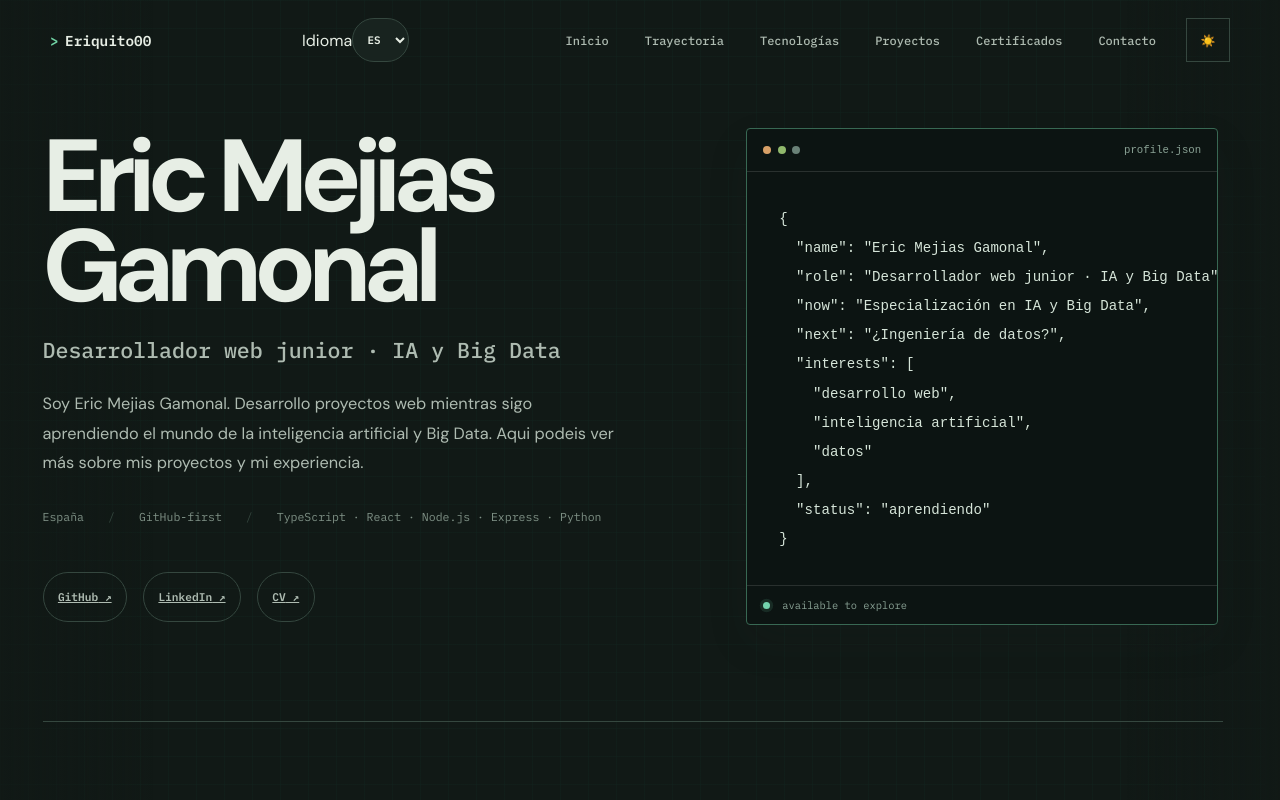
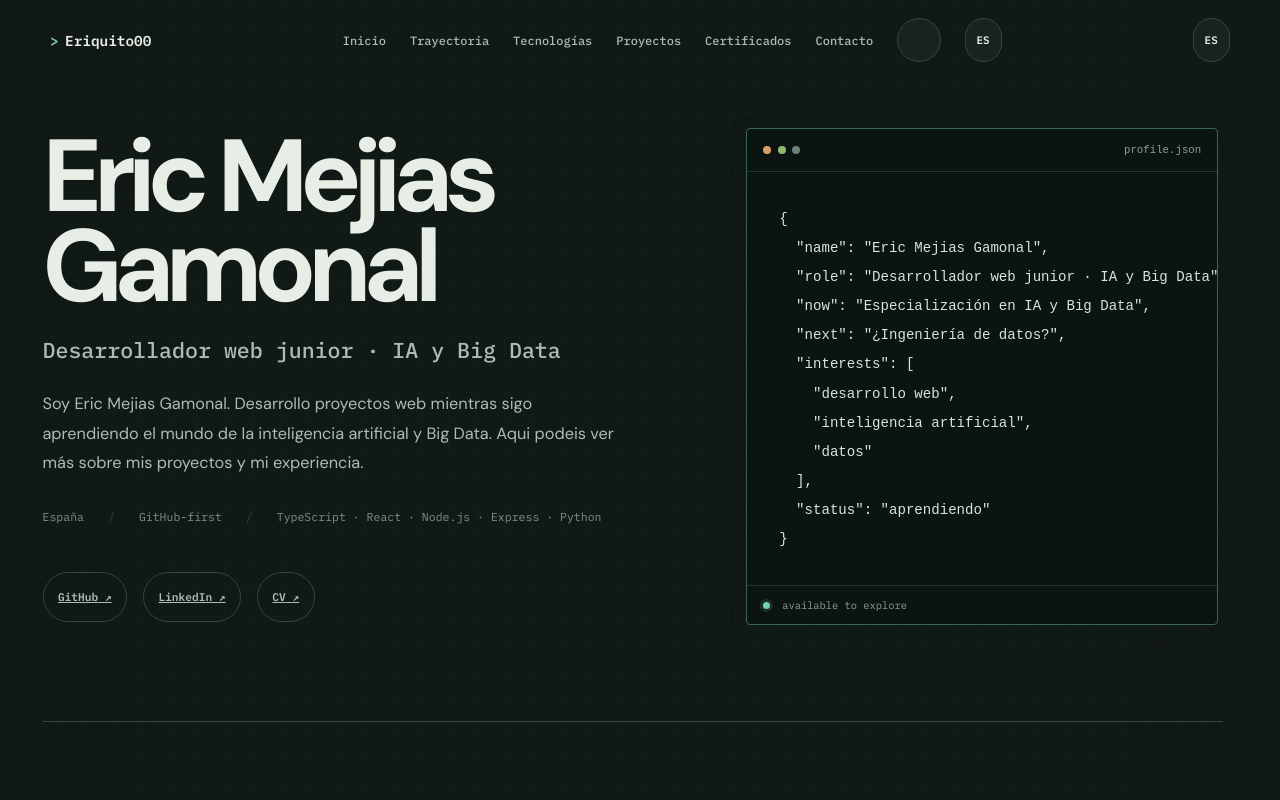
Before and after one commit to Eriquito00/eriquito00.github.io, a React (Vite) app: page / in a window 1280 px wide. Shown: the top 800 px of the page. Built offline with nearby package versions, Linux system fonts and the light colour scheme.

Commit message:
feat: navigation redesign - language dropdown at far right, SVG theme icons with rotation animation

```diff
--- a/src/components/Navigation/LanguageSelect.tsx
+++ b/src/components/Navigation/LanguageSelect.tsx
@@ -6,16 +6,15 @@ interface LanguageSelectProps {
 }
 
 export const LanguageSelect = ({ className = '' }: LanguageSelectProps) => {
-  const { language, setLanguage, t } = useLanguage();
+  const { language, setLanguage } = useLanguage();
 
   return (
     <label className={`language-select-wrapper ${className}`}>
-      <span className="visually-hidden">{t.navigation.languageLabel}</span>
       <select
         className="language-select"
         value={language}
         onChange={(event) => setLanguage(event.target.value as Language)}
-        aria-label={t.navigation.languageLabel}
+        aria-label="Idioma"
       >
         <option value="es">ES</option>
         <option value="ca">CA</option>
--- a/src/components/Navigation/MobileMenu.tsx
+++ /dev/null
@@ -1,59 +0,0 @@
-import { useLanguage } from '../../i18n/useLanguage';
-import type { Theme } from '../../types/portfolio';
-
-interface MobileMenuProps {
-  isOpen: boolean;
-  onClose: () => void;
-  theme: Theme;
-  toggleTheme: () => void;
-}
-
-export const MobileMenu = ({ isOpen, onClose, theme, toggleTheme }: MobileMenuProps) => {
-  const { language, setLanguage, t } = useLanguage();
-
-  const sections = [
-    { id: 'hero', label: t.navigation.home },
-    { id: 'experience', label: t.navigation.experience },
-    { id: 'skills', label: t.navigation.skills },
-    { id: 'projects', label: t.navigation.projects },
-    { id: 'certificates', label: t.navigation.certificates },
-    { id: 'contact', label: t.navigation.contact },
-  ];
-
-  const scrollToSection = (sectionId: string) => {
-    const element = document.getElementById(sectionId);
-    if (element) {
-      element.scrollIntoView({ behavior: 'smooth', block: 'start' });
-      onClose();
-    }
-  };
-
-  if (!isOpen) return null;
-
-  return (
-    <ul className="navbar-links navbar-links-open" role="menubar">
-      {sections.map((section) => (
-        <li key={section.id} className="navbar-link" role="none">
-          <button
-            onClick={() => scrollToSection(section.id)}
-            className="nav-link-button"
-            role="menuitem"
-            aria-label={`Ir a ${section.label}`}
-          >
-            {section.label}
-          </button>
-        </li>
-      ))}
-      <li className="theme-toggle-wrapper" role="none">
-        <button
-          onClick={toggleTheme}
-          className="theme-toggle"
-          aria-label={`Cambiar a modo ${theme === 'light' ? 'oscuro' : 'claro'}`}
-          title={`Cambiar a modo ${theme === 'light' ? 'oscuro' : 'claro'}`}
-        >
-          {theme === 'light' ? '🌙' : '☀️'}
-        </button>
-      </li>
-    </ul>
-  );
-};
--- a/src/components/Navigation/Navigation.css
+++ b/src/components/Navigation/Navigation.css
@@ -24,6 +24,7 @@
   display: flex;
   align-items: center;
   justify-content: space-between;
+  gap: var(--s-4);
 }
 .brand-button {
   padding: 0;
@@ -37,6 +38,20 @@
   margin-right: 0.4rem;
   color: var(--accent);
 }
+
+/* Desktop: nav links centered, actions on right */
+.navbar-center {
+  display: flex;
+  align-items: center;
+  gap: var(--s-4);
+  flex: 1;
+  justify-content: center;
+}
+.navbar-actions {
+  display: flex;
+  align-items: center;
+  gap: var(--s-3);
+}
 .navbar-links {
   display: flex;
   align-items: center;
@@ -45,27 +60,77 @@
   padding: 0;
   list-style: none;
 }
-.nav-link-button,
-.theme-toggle,
-.mobile-menu-toggle {
+.nav-link-button {
   min-height: 2.75rem;
   border: 0;
   background: none;
   color: var(--muted);
   font: 500 0.75rem var(--mono);
+  padding: 0;
 }
 .nav-link-button:hover {
   color: var(--ink);
 }
+
+/* Theme Toggle */
 .theme-toggle {
+  display: flex;
+  align-items: center;
+  justify-content: center;
   width: 2.75rem;
+  height: 2.75rem;
   border: 1px solid var(--line);
+  border-radius: 999px;
+  background: var(--surface);
   color: var(--ink);
+  cursor: pointer;
+  transition:
+    background-color var(--fast),
+    border-color var(--fast),
+    transform var(--fast);
 }
 .theme-toggle:hover {
   background: var(--accent-soft);
   border-color: var(--accent);
 }
+.theme-toggle:focus-visible {
+  outline: 2px solid var(--accent);
+  outline-offset: 2px;
+}
+
+/* Theme Icon Animation */
+.theme-icon {
+  display: flex;
+  align-items: center;
+  justify-content: center;
+  width: 1.25rem;
+  height: 1.25rem;
+  transition: transform var(--normal) cubic-bezier(0.34, 1.56, 0.64, 1);
+}
+.theme-icon svg {
+  width: 100%;
+  height: 100%;
+}
+.theme-icon.sun {
+  transform: rotate(0deg) scale(1);
+  opacity: 1;
+}
+.theme-icon.moon {
+  transform: rotate(-90deg) scale(0.8);
+  opacity: 0;
+  position: absolute;
+  pointer-events: none;
+}
+.theme-toggle[data-theme="light"] .theme-icon.sun {
+  transform: rotate(90deg) scale(0.8);
+  opacity: 0;
+}
+.theme-toggle[data-theme="light"] .theme-icon.moon {
+  transform: rotate(0deg) scale(1);
+  opacity: 1;
+}
+
+/* Language Select */
 .language-select-wrapper {
   display: flex;
   align-items: center;
@@ -79,12 +144,19 @@
   color: var(--ink);
   font: 600 0.68rem var(--mono);
   cursor: pointer;
+  appearance: none;
 }
 .language-select:hover,
 .language-select:focus-visible {
   border-color: var(--accent);
   color: var(--accent);
 }
+.language-select option {
+  background: var(--surface);
+  color: var(--ink);
+}
+
+/* Standalone theme toggle (mobile) */
 .standalone-theme-toggle {
   display: none;
 }
@@ -115,23 +187,37 @@
   .footer-container {
     width: min(100% - 2rem, 680px);
   }
+  .navbar-center {
+    position: absolute;
+    top: 4.7rem;
+    left: 1rem;
+    right: 1rem;
+    display: none;
+    flex-direction: column;
+    padding: var(--s-2);
+    border: 1px solid var(--line);
+    background: var(--surface);
+    box-shadow: var(--shadow);
+    gap: var(--s-2);
+  }
+  .navbar-center.open {
+    display: flex;
+  }
+  .navbar-links {
+    display: flex;
+    flex-direction: column;
+    width: 100%;
+    gap: 0;
+  }
+  .nav-link-button {
+    width: 100%;
+    padding: 0.7rem;
+    text-align: left;
+  }
   .mobile-menu-toggle {
     display: block;
     font-size: 1.2rem;
-  }
-  .standalone-theme-toggle {
-    position: absolute;
-    right: 3.8rem;
-    display: block;
-    width: 2.75rem;
-    height: 2.75rem;
-    border: 1px solid var(--line);
-    background: var(--surface);
-    color: var(--ink);
-  }
-  .language-select-wrapper {
-    position: absolute;
-    right: 7.1rem;
+    z-index: 20;
   }
   .mobile-menu-toggle::after {
     content: '≡';
@@ -139,27 +225,26 @@
   .mobile-menu-toggle > * {
     display: none;
   }
-  .navbar-links {
+  .standalone-theme-toggle {
+    display: flex;
+    align-items: center;
+    justify-content: center;
+    width: 2.75rem;
+    height: 2.75rem;
+    border: 1px solid var(--line);
+    border-radius: 999px;
+    background: var(--surface);
+    color: var(--ink);
+    z-index: 20;
+  }
+  .language-select-wrapper {
+    /* In mobile, language select goes inside the mobile menu */
+  }
+  .navbar-actions {
     position: absolute;
-    top: 4.7rem;
-    left: 1rem;
-    right: 1rem;
-    display: none;
-    padding: var(--s-2);
-    border: 1px solid var(--line);
-    background: var(--surface);
-    box-shadow: var(--shadow);
-  }
-  .navbar-links-open {
-    display: grid;
-    gap: 0;
-  }
-  .nav-link-button {
-    width: 100%;
-    padding: 0.7rem;
-    text-align: left;
-  }
-  .theme-toggle-wrapper {
-    padding: 0.2rem 0.7rem 0.5rem;
+    top: 0.6rem;
+    right: 0.6rem;
+    z-index: 20;
+    gap: var(--s-2);
   }
 }
--- a/src/components/Navigation/Navigation.tsx
+++ b/src/components/Navigation/Navigation.tsx
@@ -1,7 +1,6 @@
 import { useState, useEffect } from 'react';
 import type { Theme } from '../../types/portfolio';
 import { useLanguage } from '../../i18n/useLanguage';
-import { MobileMenu } from './MobileMenu';
 import { ThemeToggle } from './ThemeToggle';
 import { LanguageSelect } from './LanguageSelect';
 import './Navigation.css';
@@ -66,11 +65,8 @@ export const Navigation = ({ theme, toggleTheme }: NavigationProps) => {
           <span className="hamburger-line"></span>
         </button>
 
-        <ThemeToggle theme={theme} toggleTheme={toggleTheme} standalone />
-
-        <LanguageSelect />
-
-        <ul className={`navbar-links ${isMobileMenuOpen ? 'navbar-links-open' : ''}`} role="menubar">
+        <div className={`navbar-center ${isMobileMenuOpen ? 'open' : ''}`} role="menubar">
+          <ul className="navbar-links" role="menubar">
             {sections.map((section) => (
               <li key={section.id} className="navbar-link" role="none">
                 <button
@@ -83,12 +79,17 @@ export const Navigation = ({ theme, toggleTheme }: NavigationProps) => {
                 </button>
               </li>
             ))}
-          <li className="theme-toggle-wrapper" role="none">
+          </ul>
+          <div className="theme-toggle-wrapper" role="none">
             <ThemeToggle theme={theme} toggleTheme={toggleTheme} />
-          </li>
-        </ul>
+          </div>
+          <LanguageSelect />
+        </div>
 
-        <MobileMenu isOpen={isMobileMenuOpen} onClose={() => setIsMobileMenuOpen(false)} theme={theme} toggleTheme={toggleTheme} />
+        <div className="navbar-actions">
+          <ThemeToggle theme={theme} toggleTheme={toggleTheme} standalone />
+          <LanguageSelect />
+        </div>
       </div>
     </nav>
   );
--- a/src/components/Navigation/ThemeToggle.tsx
+++ b/src/components/Navigation/ThemeToggle.tsx
@@ -1,4 +1,6 @@
 import type { Theme } from '../../types/portfolio';
+import sunIcon from '../../assets/sun.svg?react';
+import moonIcon from '../../assets/moon.svg?react';
 
 interface ThemeToggleProps {
   theme: Theme;
@@ -16,8 +18,14 @@ export const ThemeToggle = ({ theme, onToggle, standalone = false, className = '
       className={`theme-toggle ${standalone ? 'standalone-theme-toggle' : ''} ${className}`}
       aria-label={label}
       title={label}
+      data-theme={theme}
     >
-      {theme === 'light' ? '🌙' : '☀️'}
+      <span className="theme-icon sun">
+        <sunIcon />
+      </span>
+      <span className="theme-icon moon">
+        <moonIcon />
+      </span>
     </button>
   );
 };
```
Lines whose indentation alone changed are shown as unchanged.
